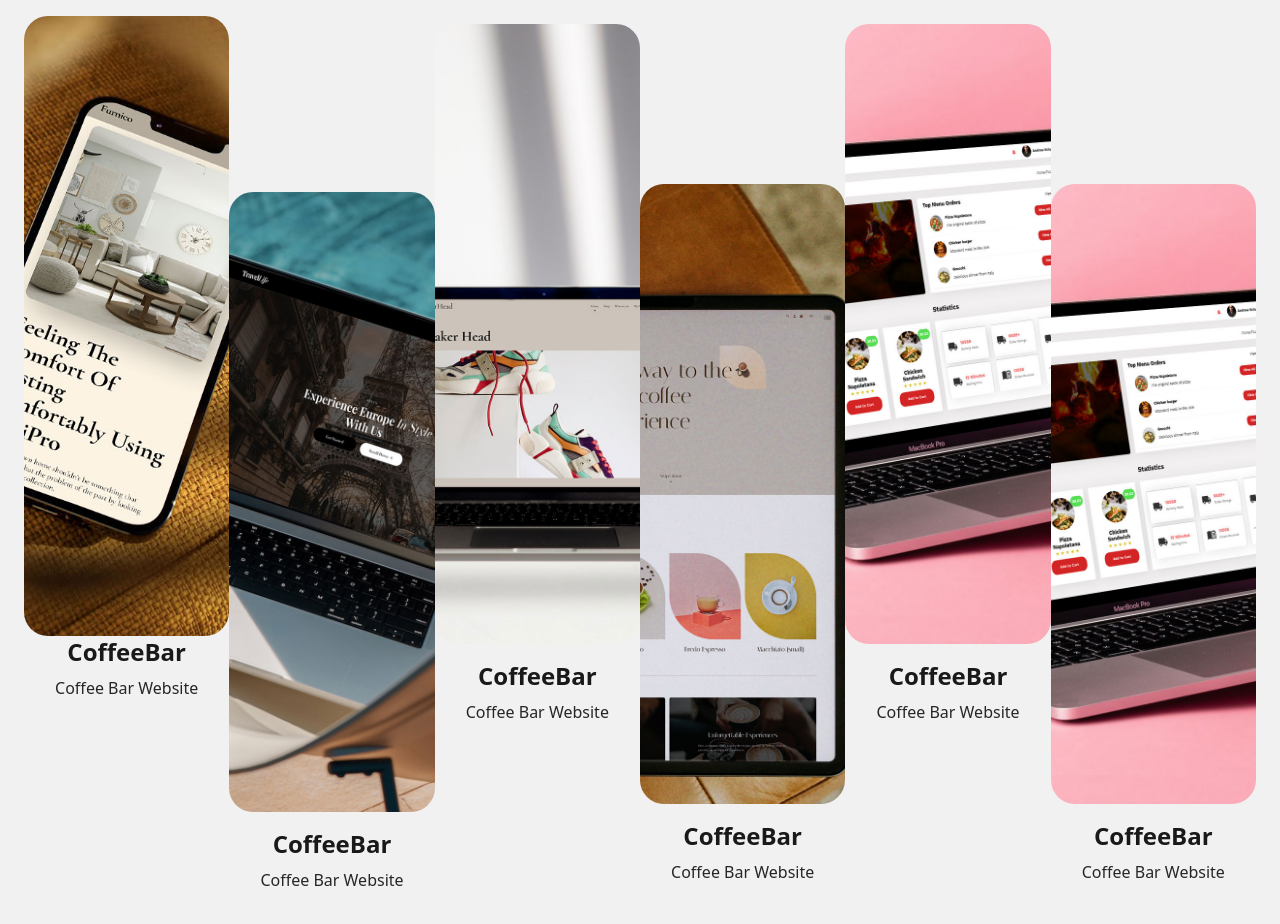
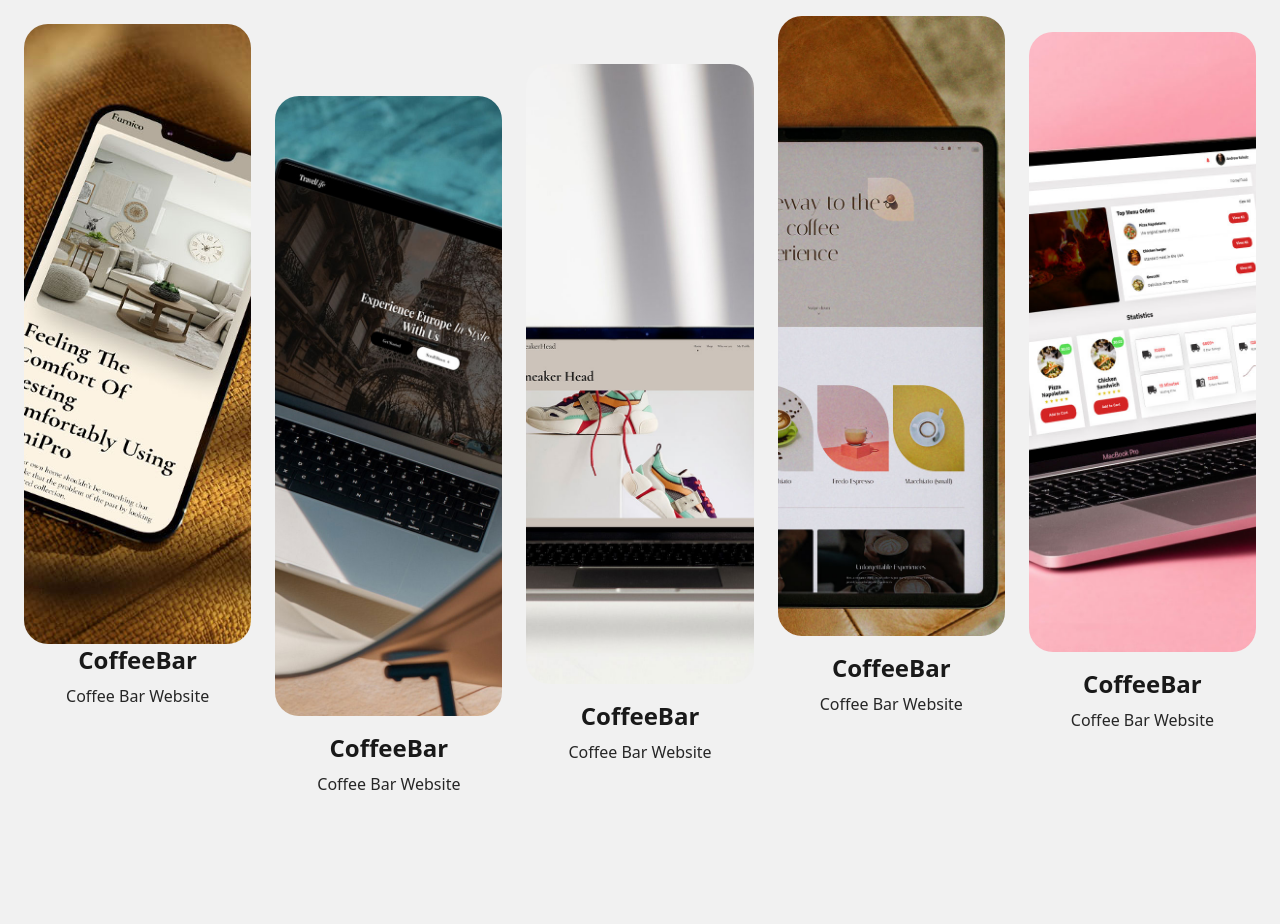
Before and after one commit to DarkoM996/nextjs-pagerouter-portfolio, a Next.js app: page /components/ProjectSection in a window 1280 px wide. Shown: the top 924 px of the page. Built offline with nearby package versions, Linux system fonts and the light colour scheme.

Commit message:
hit a roadblock with the flex solution

```diff
--- a/pages/components/ProjectSection.jsx
+++ b/pages/components/ProjectSection.jsx
@@ -10,14 +10,14 @@ import Link from "next/link";
 const ProjectSection = () => {
   return (
     <div className=" max-w-screen-2xl mx-auto h-[1600px] relative px-6 py-4">
-      <div className="flex">
+      <div className="flex flex-col justify-center items-center md:flex-row md:justify-self-center gap-6">
         {/* Project #1 */}
         <div className=" inline-block justify-center items-center gap-4 w-[calc(50% - 60px)] mb-40">
           <div className="relative h-[620px]">
             <Image
               src={picture1}
               alt="picture1"
-              className="w-full lg:w-[420px] h-full object-cover rounded-3xl hover:scale-90  duration-500 transition-transform"
+              className="w-full h-full object-cover rounded-3xl hover:scale-90  duration-500 transition-transform"
             />
           </div>
           <div className="flex flex-col justify-center items-center gap-2">
@@ -30,12 +30,12 @@ const ProjectSection = () => {
           </div>
         </div>
         {/* Project #1 */}
-        <div className="flex flex-col justify-center items-center gap-4 w-[calc(50% - 60px)] mt-44">
+        <div className="flex flex-col justify-center items-center gap-4 w-[calc(50% - 60px)] mb-22">
           <div className="relative h-[620px]">
             <Image
               src={picture2}
               alt="picture1"
-              className="w-[420px] h-full object-cover rounded-3xl hover:scale-90  duration-500 transition-transform"
+              className="w-full h-full object-cover rounded-3xl hover:scale-90  duration-500 transition-transform"
             />
           </div>
           <div className="flex flex-col justify-center items-center gap-2">
@@ -48,12 +48,12 @@ const ProjectSection = () => {
           </div>
         </div>
         {/* Project #1 */}
-        <div className="flex flex-col justify-center items-center gap-4 mb-40">
+        <div className="flex flex-col justify-center items-center gap-4 mb-16">
           <div className="relative h-[620px]">
             <Image
               src={picture3}
               alt="picture1"
-              className="w-[420px] h-full object-cover rounded-3xl hover:scale-90  duration-500 transition-transform"
+              className="w-full h-full object-cover rounded-3xl hover:scale-90  duration-500 transition-transform"
             />
           </div>
           <div className="flex flex-col justify-center items-center gap-2">
@@ -66,12 +66,12 @@ const ProjectSection = () => {
           </div>
         </div>
         {/* Project #1 */}
-        <div className="flex flex-col justify-center items-center gap-4 w-[calc(50% - 60px)] mt-40">
+        <div className="flex flex-col justify-center items-center gap-4 w-[calc(50% - 60px)] mb-40">
           <div className="relative h-[620px]">
             <Image
               src={picture4}
               alt="picture1"
-              className="w-[420px] h-full object-cover rounded-3xl hover:scale-90  duration-500 transition-transform"
+              className="w-full h-full object-cover rounded-3xl hover:scale-90  duration-500 transition-transform"
             />
           </div>
           <div className="flex flex-col justify-center items-center gap-2">
@@ -84,30 +84,12 @@ const ProjectSection = () => {
           </div>
         </div>
         {/* Project #1 */}
-        <div className="flex flex-col justify-center items-center gap-4 mb-40">
+        <div className="flex flex-col justify-center items-center gap-4 mb-32">
           <div className="relative h-[620px]">
             <Image
               src={picture5}
               alt="picture1"
-              className="w-[420px] h-full object-cover rounded-3xl hover:scale-90  duration-500 transition-transform"
-            />
-          </div>
-          <div className="flex flex-col justify-center items-center gap-2">
-            <h4 className="text-2xl font-semibold text-primary_backgroundDarkerColor-800">
-              CoffeeBar
-            </h4>
-            <p className="text-base text-primary_backgroundDarkerColor-600">
-              Coffee Bar Website
-            </p>
-          </div>
-        </div>
-        {/* Project #1 */}
-        <div className="flex flex-col justify-center items-center gap-4 mt-40">
-          <div className="relative h-[620px]">
-            <Image
-              src={picture5}
-              alt="picture1"
-              className="w-[420px] h-full object-cover rounded-3xl hover:scale-90  duration-500 transition-transform"
+              className="w-full h-full object-cover rounded-3xl hover:scale-90  duration-500 transition-transform"
             />
           </div>
           <div className="flex flex-col justify-center items-center gap-2">
```
